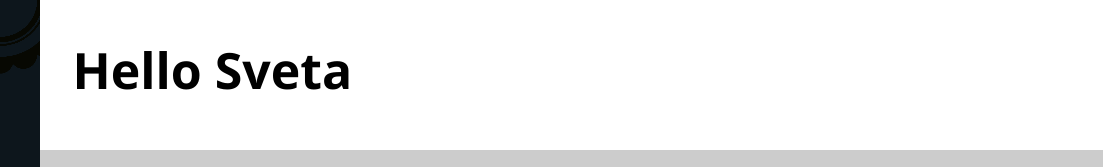
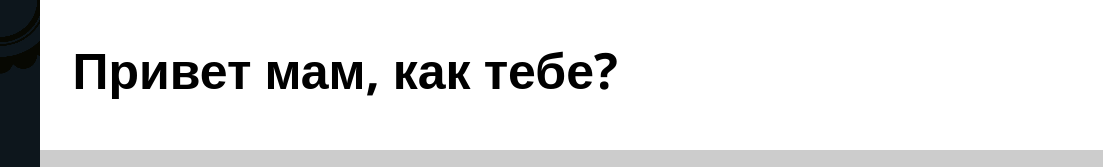
Before and after one commit to GH-TIMe/Portfolio, a plain HTML site: page index.html in a window 1280 px wide. Shown: the top 167 px of the page, 0-1103 px from the left. Drawn offline with nearby package versions, Linux system fonts and the light colour scheme.

Commit message:
Changes for index.html

```diff
--- a/index.html
+++ b/index.html
@@ -95,7 +95,7 @@
 
 <body>
     <header>
-        <h1>Hello Sveta</h1>
+        <h1>Привет мам, как тебе?</h1>
         <!-- insert <img> element, link to the small
           version of the Firefox logo -->
         <img src="originals/firefox_logo_120px.png" alt="Small version of the Firefox logo">
```
